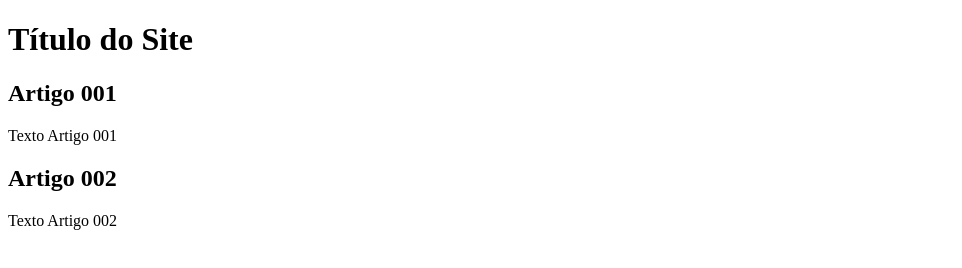
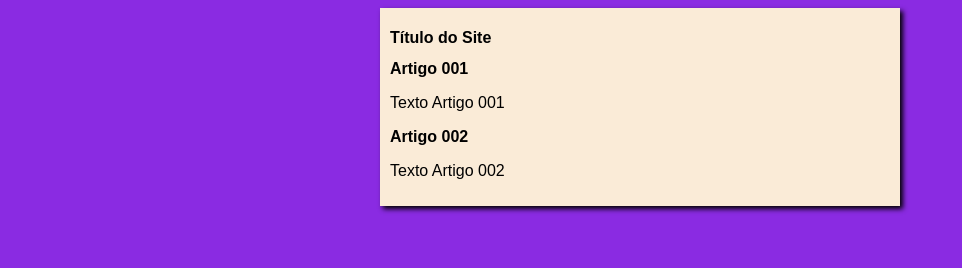
Before and after one commit to elizabethalm/projeto-site, a plain HTML site: page index.html in a window 1280 px wide. Shown: the whole page, without its empty margins (0-962 px from the left). Drawn offline with Linux system fonts and the light colour scheme.

Commit message:
iniciei o design

```diff
--- /dev/null
+++ b/estilo/style.css
@@ -0,0 +1,17 @@
+* {
+    font-family: Arial, Helvetica, sans-serif;
+    font-size: 16px;
+
+}
+
+body{
+    background-color:blueviolet
+}
+
+main {
+    background-color:antiquewhite;
+    width: 500px;
+    margin: auto;
+    padding: 10px;
+    box-shadow: 3px 3px 5px black;
+}
--- a/index.html
+++ b/index.html
@@ -4,6 +4,7 @@
     <meta charset="UTF-8">
     <meta name="viewport" content="width=device-width, initial-scale=1.0">
     <title>Título do Site</title>
+    <link rel="stylesheet" href="estilo/style.css">
 </head>
 <body>
     <main>
```
